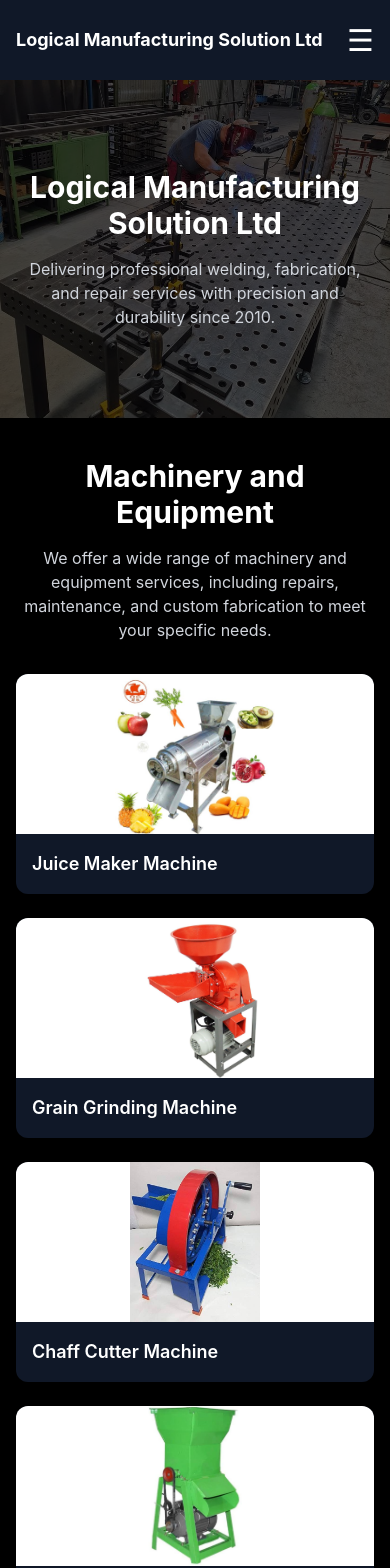
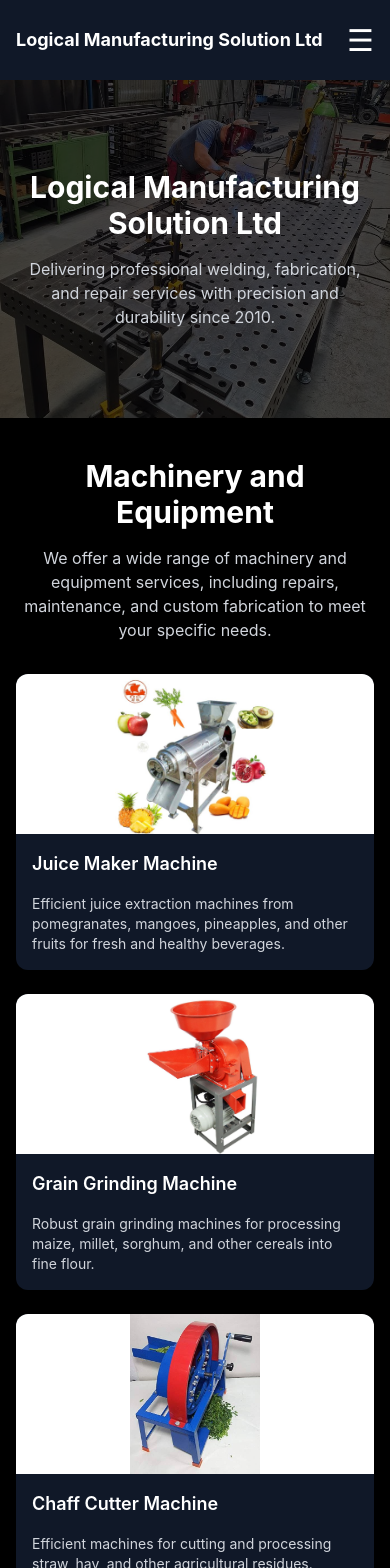
Before and after one commit to TheoNshimyimana/logical, a React (Vite) app: page /services in a window 390 px wide. Shown: the top 1568 px of the page. Built offline with nearby package versions, Linux system fonts and the light colour scheme.

Commit message:
fnal commit

```diff
--- a/index.html
+++ b/index.html
@@ -56,12 +56,12 @@
     />
 
     <!-- Favicon -->
-    <link rel="icon" type="image/svg+xml" href="/vite.svg" />
+    <link rel="icon" type="image/svg+xml" href="./src/assets/log.png" />
 
     <!-- Manifest for PWA -->
     <link rel="manifest" href="/manifest.json" />
   </head>
-  <body class="bg-gray-50">
+  <body class="">
     <div id="root"></div>
     <script type="module" src="/src/main.jsx"></script>
   </body>
--- a/src/pages/Services.jsx
+++ b/src/pages/Services.jsx
@@ -266,7 +266,7 @@ export default function Services() {
           style={{ backgroundImage: `url(${banner1})` }}
         >
           <div className="absolute inset-0 bg-black/70"></div>
-          <div className="relative z-10 text-center px-4 md:px-6">
+          <div className="relative z-10 text-center px-4 md:px-2">
             <h1 className="text-3xl md:text-5xl font-bold">
               Logical Manufacturing Solution Ltd
             </h1>
@@ -306,7 +306,7 @@ export default function Services() {
                   <h3 className="text-lg md:text-xl font-semibold">
                     {service.title}
                   </h3>
-                  <p className="hidden sm:block mt-4 text-sm sm:text-base md:text-lg text-gray-300 max-w-lg sm:max-w-xl md:max-w-2xl mx-auto">
+                  <p className=" sm:block mt-4 text-sm sm:text-base md:text-lg text-gray-300 max-w-lg sm:max-w-xl md:max-w-2xl mx-auto">
                     {service.description}
                   </p>
                 </div>
```
Also changed, not shown: src/assets/log.png (added), src/assets/logo.svg (added).
